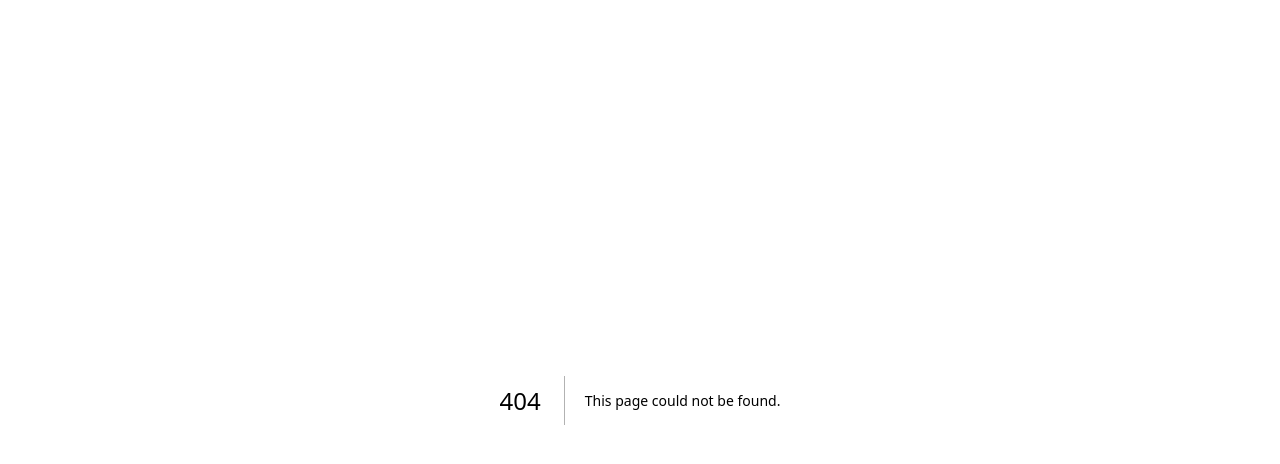
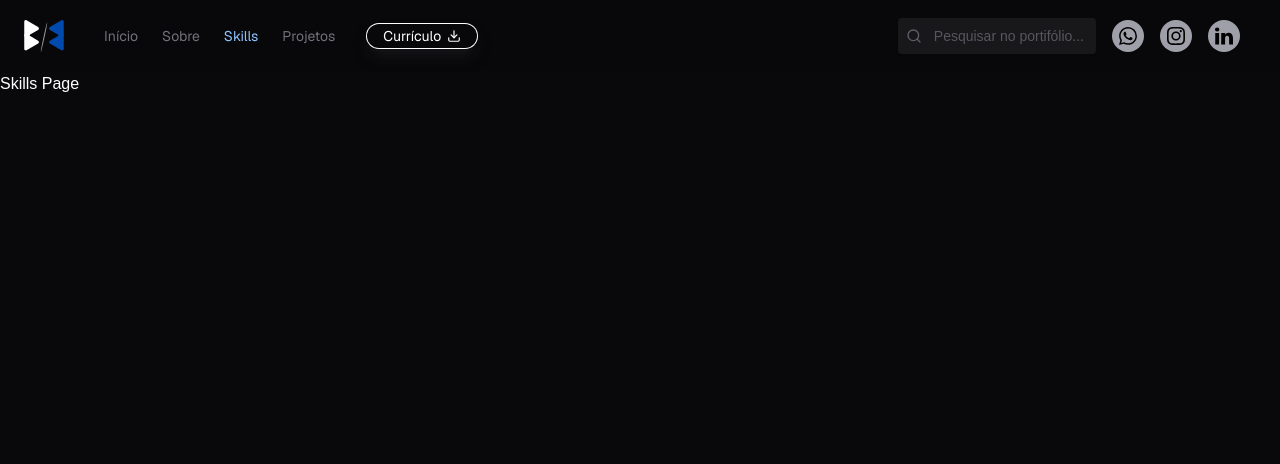
Before and after one commit to code-front-braga/new-portfolio, a Next.js app: page /portfolio/skills in a window 1280 px wide. Before the commit this address had no page. Shown: the top 464 px of the page. Built offline with nearby package versions, Linux system fonts and the light colour scheme; a web font is replaced by a local one.

Commit message:
feat(portfolio): add skills page and adjust header layout
- Create new skills page component
- Reorder CSS classes in header for consistency

```diff
--- a/src/app/portfolio/_shared/header/header-content.tsx
+++ b/src/app/portfolio/_shared/header/header-content.tsx
@@ -13,7 +13,7 @@ import { SearchContent } from './search/search-content';
 export const HeaderContent = () => {
 	return (
 		<motion.header
-			className="fixed top-0 z-50 h-18 w-full max-w-360 p-4 px-6 backdrop-blur-sm bg-zinc-950/60"
+			className="fixed top-0 z-50 h-18 w-full max-w-360 bg-zinc-950/60 p-4 px-6 backdrop-blur-sm"
 			initial={{ opacity: 0, y: -16 }}
 			animate={{ opacity: 1, y: 0 }}
 			transition={{ duration: 0.5, ease: 'easeOut' }}
--- /dev/null
+++ b/src/app/portfolio/skills/page.tsx
@@ -0,0 +1,5 @@
+const SkillsPage = () => {
+	return <h1 className="top-18 relative text-white">Skills Page</h1>;
+};
+
+export default SkillsPage;
```
